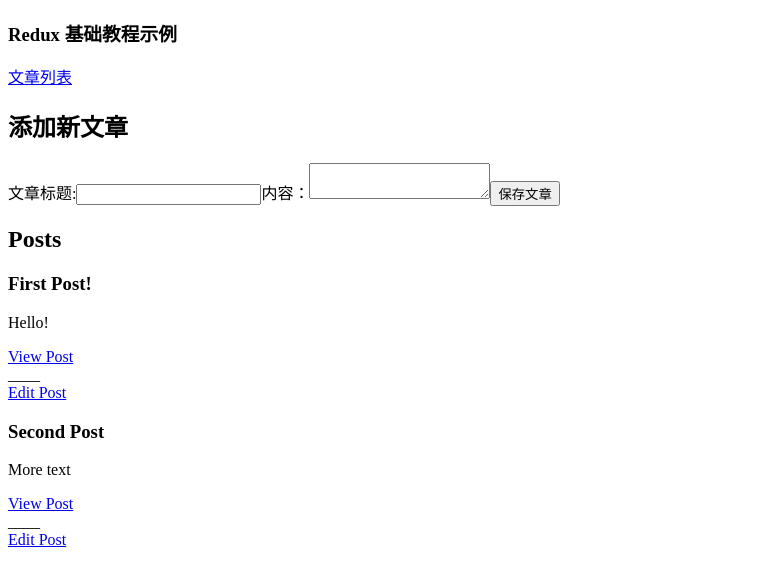
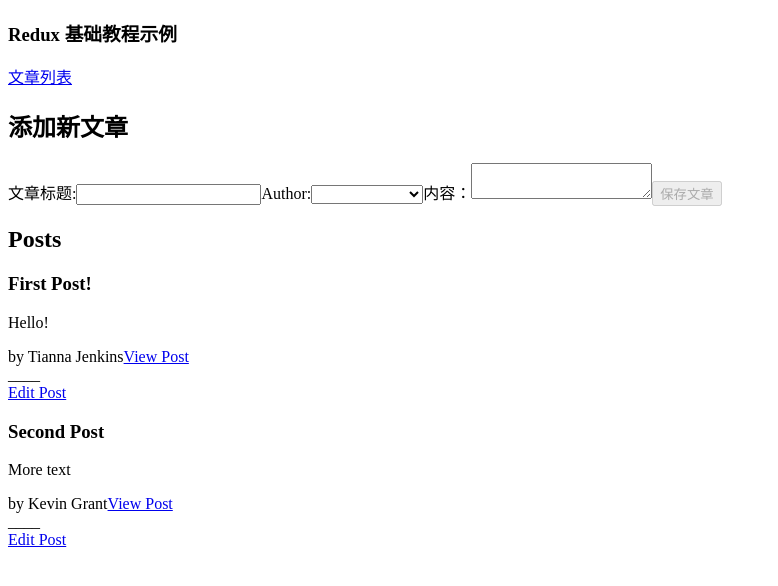
Before and after one commit to liulaoliu/rtkDOCLearning, a React (Create React App) app: page / in a window 1280 px wide. Shown: the top 586 px of the page, without its empty margins (0-778 px from the left). Built offline with nearby package versions, Linux system fonts and the light colour scheme.

Commit message:
现在新增了usersSlice 同时更新了post数据，现在每篇文章都有一个对应的用户，并且PostList和SinglePostPage都显示文章作者

```diff
--- a/src/app/store.ts
+++ b/src/app/store.ts
@@ -1,11 +1,11 @@
 //这是注释，显示文件路径捏:/src/app/store.ts
 import { configureStore, ThunkAction, Action } from "@reduxjs/toolkit";
-import counterReducer from "../features/counter/counterSlice";
 import postsReducer from "../features/posts/postsSlice";
+import usersReducer from "../features/users/usersSlice";
 export const store = configureStore({
   reducer: {
-    // counter: counterReducer,
     posts: postsReducer,
+    users: usersReducer,
   },
 });
 
--- a/src/features/posts/AddPostForm.tsx
+++ b/src/features/posts/AddPostForm.tsx
@@ -1,24 +1,32 @@
 //这是注释，显示文件路径捏:/src/features/posts/AddPostForm.tsx
-//features/posts/AddPostForm.tsx
 import React, { useState } from "react";
-//这是一个 用于添加文章标题和文章内容的表单呢！
-// 嗯，现在也没啥好说的，我们直接把他添加到App当中就行了
-//很明显，这里就是用 dispatch 去触发一个包含有文章标题和内容的action 就行！
-
 import { nanoid } from "@reduxjs/toolkit";
-import { useAppDispatch } from "../../app/hooks";
+import { useAppDispatch, useAppSelector } from "../../app/hooks";
 import { postAdd } from "./postsSlice";
 export const AddPostForm = () => {
   const [title, setTitle] = useState("");
   const [content, setContent] = useState("");
   //不要忘记用类型修饰过的useAppDispatch呢！
   const dispatch = useAppDispatch();
+  //新增的用于存储 select中选择的的userId （是从state.users里边选的)
+  const [userId, setUserId] = useState("");
+  // 具体userId， 对吧，是从state.users里边拿的，（用<select>显示
+  const users = useAppSelector((state) => state.users);
 
   const onTitleChanged = (e: React.ChangeEvent<HTMLInputElement>) =>
     setTitle(e.target.value);
   const onContentChanged = (e: React.ChangeEvent<HTMLTextAreaElement>) =>
     setContent(e.target.value);
-
+  const onAuthorChanged = (e: React.ChangeEvent<HTMLSelectElement>) =>
+    setUserId(e.target.value);
+  //强制要求，必须填写文章标题、内容和用户的id才能 存储这条post
+  const canSave = Boolean(title) && Boolean(content) && Boolean(userId);
+  //这是个 option 组件啊，造出来一个下拉菜单的效果
+  const usersOptions = users.map((user) => (
+    <option key={user.id} value={user.id}>
+      {user.name}
+    </option>
+  ));
   return (
     <section>
       <h2>添加新文章</h2>
@@ -31,6 +39,11 @@ export const AddPostForm = () => {
           value={title}
           onChange={onTitleChanged}
         />
+        <label htmlFor="postAuthor">Author:</label>
+        <select id="postAuthor" value={userId} onChange={onAuthorChanged}>
+          <option value=""></option>
+          {usersOptions}
+        </select>
         <label htmlFor="postContent">内容：</label>
         <textarea
           id="postContent"
@@ -38,12 +51,13 @@ export const AddPostForm = () => {
           value={content}
           onChange={onContentChanged}
         />
+
         <button
           type="button"
           onClick={() => {
-            //貌似不用写type呢，太好了噜
-            dispatch(postAdd(title, content));
+            dispatch(postAdd(title, content, userId));
           }}
+          disabled={!canSave}
         >
           保存文章
         </button>
--- /dev/null
+++ b/src/features/posts/PostAuthor.tsx
@@ -0,0 +1,16 @@
+//这是注释，显示文件路径捏:/src/features/posts/PostAuthor.tsx
+import React from "react";
+import { useSelector } from "react-redux";
+import { useAppSelector } from "../../app/hooks";
+
+interface Props {
+  userId: string;
+}
+
+export const PostAuthor = ({ userId }: Props) => {
+  const author = useAppSelector((state) =>
+    state.users.find((user) => user.id === userId)
+  );
+
+  return <span>by {author ? author.name : "Unknown author"}</span>;
+};
--- a/src/features/posts/PostList.tsx
+++ b/src/features/posts/PostList.tsx
@@ -2,6 +2,7 @@
 import React from "react";
 import { Link } from "react-router-dom";
 import { useAppSelector } from "../../app/hooks";
+import { PostAuthor } from "./PostAuthor";
 
 const PostsList = () => {
   const posts = useAppSelector((state) => state.posts);
@@ -10,6 +11,7 @@ const PostsList = () => {
     <article className="post-excerpt" key={post.id}>
       <h3>{post.title}</h3>
       <p className="post-content">{post.content.substring(0, 100)}</p>
+      <PostAuthor userId={post.user} />
       <Link to={`/posts/${post.id}`} className="button muted-button">
         View Post
       </Link>
--- a/src/features/posts/SinglePostPage.tsx
+++ b/src/features/posts/SinglePostPage.tsx
@@ -3,6 +3,7 @@
 import React from "react";
 import { useParams } from "react-router";
 import { useAppSelector } from "../../app/hooks";
+import { PostAuthor } from "./PostAuthor";
 
 const SinglePostPage = ({}) => {
   // The useParams hook returns an object of key/value pairs of the dynamic params from
@@ -28,6 +29,7 @@ const SinglePostPage = ({}) => {
         <h2>{post.title}</h2>
         <p className="post-content">{post.content}</p>
       </article>
+      <PostAuthor userId={post.user} />
     </section>
   );
 };
--- a/src/features/posts/postsSlice.ts
+++ b/src/features/posts/postsSlice.ts
@@ -2,13 +2,15 @@
 import { createSlice, nanoid, PayloadAction } from "@reduxjs/toolkit";
 
 const initialState = [
-  { id: "1", title: "First Post!", content: "Hello!" },
-  { id: "2", title: "Second Post", content: "More text" },
+  { id: "1", title: "First Post!", content: "Hello!", user: "0" },
+  { id: "2", title: "Second Post", content: "More text", user: "1" },
 ];
 type postAction = {
   id: string;
   content: string;
   title: string;
+  //类型见usersSlice里边的内容捏
+  user: string;
 };
 // 这里直接复制文档内容捏
 //天了噜，我没复制捏，稍后我会补充的，哭哭
@@ -23,12 +25,13 @@ const postsSlice = createSlice({
       reducer: (state, action: PayloadAction<postAction>) => {
         state.push(action.payload);
       },
-      prepare: (title, content) => {
+      prepare: (title, content, userId) => {
         return {
           payload: {
             id: nanoid(),
             title,
             content,
+            user: userId,
           },
         };
       },
--- /dev/null
+++ b/src/features/users/usersSlice.ts
@@ -0,0 +1,16 @@
+//这是注释，显示文件路径捏:/src/features/users/usersSlice.ts
+import { createSlice } from '@reduxjs/toolkit'
+
+const initialState = [
+  { id: '0', name: 'Tianna Jenkins' },
+  { id: '1', name: 'Kevin Grant' },
+  { id: '2', name: 'Madison Price' }
+]
+
+const usersSlice = createSlice({
+  name: 'users',
+  initialState,
+  reducers: {}
+})
+
+export default usersSlice.reducer
--- a/utilAddPath.js
+++ b/utilAddPath.js
@@ -1,6 +1,5 @@
 const Path = require("path");
 const FS = require("fs");
-
 
 function ThroughDirectory(Directory) {
   FS.readdirSync(Directory).forEach((File) => {
@@ -14,6 +13,10 @@ function ThroughDirectory(Directory) {
       //   });
 
       var data = FS.readFileSync(Absolute); //read existing contents into data
+
+      if (data.includes("//这是注释，显示文件路径捏")) {
+        return;
+      }
       var fd = FS.openSync(Absolute, "w+");
       var buffer = Buffer.from(
         "//这是注释，显示文件路径捏:/" +
```
